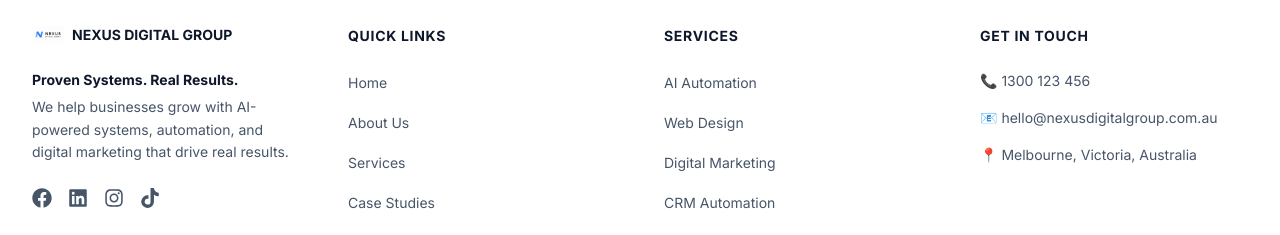
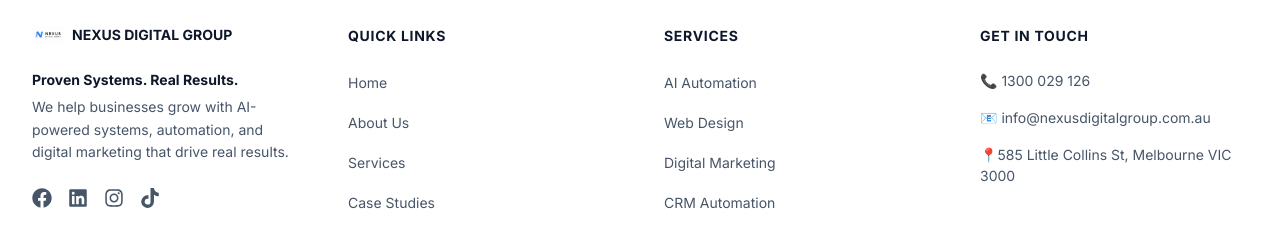
Before and after one commit to 2300031415/Nexus-Digital, a Next.js app: page / in a window 1280 px wide. Shown: the part 4589-4824 px from the top of the page. Built offline with nearby package versions, Linux system fonts and the light colour scheme.

Commit message:
updated files

```diff
--- a/src/components/Footer.tsx
+++ b/src/components/Footer.tsx
@@ -61,9 +61,9 @@
         <div>
           <h4 className="text-[14px] font-bold text-[#0F172A] mb-6 uppercase tracking-wider">Get In Touch</h4>
           <ul className="space-y-4">
-            <li className="text-[14px] text-[#475569]">📞 1300 123 456</li>
-            <li className="text-[14px] text-[#475569]">📧 hello@nexusdigitalgroup.com.au</li>
-            <li className="text-[14px] text-[#475569]">📍 Melbourne, Victoria, Australia</li>
+            <li className="text-[14px] text-[#475569]">📞 1300 029 126</li>
+            <li className="text-[14px] text-[#475569]">📧 info@nexusdigitalgroup.com.au</li>
+            <li className="text-[14px] text-[#475569]">📍585 Little Collins St, Melbourne VIC 3000</li>
           </ul>
         </div>
       </div>
--- a/src/components/contact/ContactDetails.tsx
+++ b/src/components/contact/ContactDetails.tsx
@@ -33,7 +33,7 @@
     >
       <div className="flex flex-col gap-0.5">
         <FiHeadphones className="text-nexus-blue text-[1.75rem] mb-3" />
-        <p className="text-nexus-dark font-extrabold text-[1.4rem] mb-1">+1 001 234 5678</p>
+        <p className="text-nexus-dark font-extrabold text-[1.4rem] mb-1">1300 029 126</p>
         <p className="text-gray-500 text-sm">Call us: Mon - Fri 9:00 - 19:00</p>
       </div>
 
@@ -41,15 +41,15 @@
         <FiMapPin className="text-nexus-blue text-[1.75rem] mb-3" />
         <p className="text-nexus-dark font-extrabold text-[1.4rem] mb-1">New York</p>
         <p className="text-gray-500 text-sm leading-relaxed">
-          990 Madison Ave, Midtown Manhattan,
+          585 Little Collins St,
           <br />
-          2th Floor, NY 10022
+          Melbourne VIC 3000
         </p>
       </div>
 
       <div className="flex flex-col gap-0.5">
         <FiHelpCircle className="text-nexus-blue text-[1.75rem] mb-3" />
-        <p className="text-nexus-dark font-extrabold text-[1.1rem] mb-1">info@dream-theme.com</p>
+        <p className="text-nexus-dark font-extrabold text-[1.1rem] mb-1"> info@nexusdigitalgroup.com.au</p>
         <p className="text-gray-500 text-sm">Drop us a line anytime!</p>
       </div>
 
```
